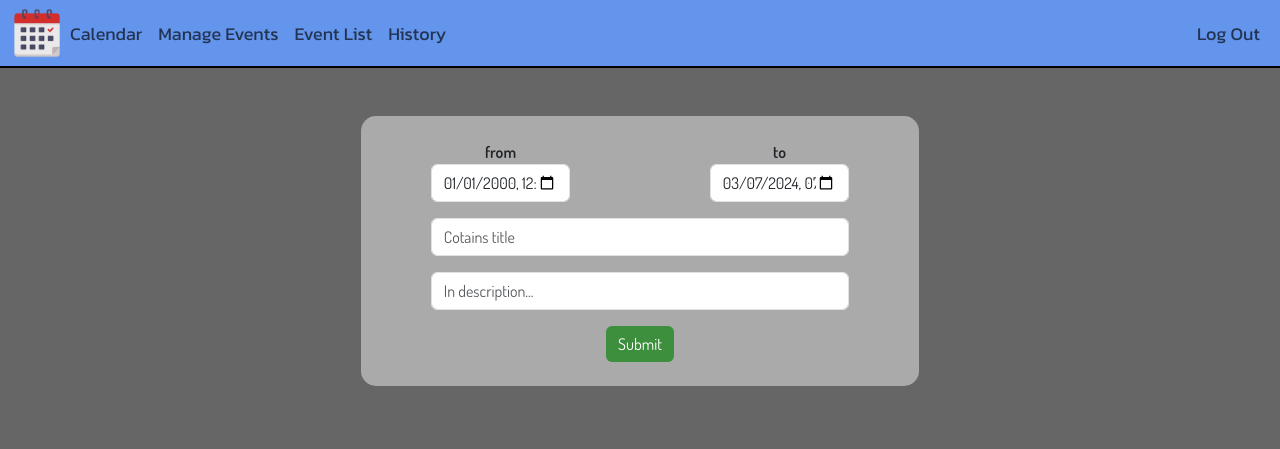
After one commit to musimarcin/final_cs50, a Flask app: page /list in a window 1280 px wide. The commit adds this page. Shown: the top 449 px of the page. Run offline with Flask 3, Linux system fonts and the light colour scheme; a user stored in the database is signed in; some libraries are stand-ins or nearby versions.

Commit message:
made list and manage subsites

```diff
--- a/app.py
+++ b/app.py
@@ -7,6 +7,7 @@ from flask import Flask, flash, redirect, render_template, request, session, url
 from flask_session import Session
 from werkzeug.security import check_password_hash, generate_password_hash
 import sqlite3
+from functools import wraps
 
 app = Flask(__name__)
 
@@ -14,6 +15,21 @@ app.config["SESSION_PERMANENT"] = False
 app.config["SESSION_TYPE"] = "filesystem"
 Session(app)
 db = SQL("sqlite:///database.db")
+
+def login_required(f):
+    """
+    Decorate routes to require login.
+
+    https://flask.palletsprojects.com/en/latest/patterns/viewdecorators/
+    """
+
+    @wraps(f)
+    def decorated_function(*args, **kwargs):
+        if session.get("user_id") is None:
+            return redirect("/login")
+        return f(*args, **kwargs)
+
+    return decorated_function
 
 @app.after_request
 def after_request(response):
@@ -127,5 +143,46 @@ def start():
         return render_template("index.html", cal=cal, month=month, datew=datew, datey=datey)
 
 
+@app.route("/manage", methods=['GET', 'POST'])
+@login_required
+def manage():
+
+    title = request.form.get("title")
+    desc = request.form.get("description")
+    date = request.form.get("date")
+
+    if request.method == "POST":
+        dateparsed = datetime.strptime(str(date), '%Y-%m-%dT%H:%M')
+        if not title:
+            flash("must provide title")
+            return render_template("manage.html")
+        elif not desc:
+            flash("must provide description")
+            return render_template("manage.html")
+        elif not date or (dateparsed < datetime.now()):
+            flash("must provide a valid date")
+            return render_template("manage.html")
+        else:
+            db.execute("INSERT INTO events (user_id, description, date, title) VALUES (?, ?, ?, ?)", session["user_id"], desc, date, title)
+            db.execute("INSERT INTO history (user_id, description, date, title) VALUES (?, ?, ?, ?)", session["user_id"], desc, date, title)
+            flash("successfully added event")
+            return render_template("manage.html")
+    else:
+        return render_template("manage.html")
+
+@app.route("/list", methods=['GET', 'POST'])
+@login_required
+def list():
+    datenow = datetime.now().strftime("%Y-%m-%dT%H:%M")
+    if request.method == "POST":
+        fromdate = datetime.strptime(str(request.form.get("fromdate")), '%Y-%m-%dT%H:%M')
+        todate = datetime.strptime(str(request.form.get("todate")), '%Y-%m-%dT%H:%M')
+        title = request.form.get("title")
+        desc = request.form.get("description")
+
+        return render_template("list.html", datenow=datenow)
+    else:
+        return render_template("list.html", datenow=datenow)
+
 if __name__ == "__main__":
     app.run(debug=True)
--- a/static/styles.css
+++ b/static/styles.css
@@ -1,5 +1,6 @@
 body
 {
+    font-family: "Dosis", sans-serif;
     background-color: #666666;
 }
 
@@ -96,7 +97,6 @@ ul
 
 .calcontainer
 {
-    font-family: "Dosis", sans-serif;
     font-weight: 600;
     font-size: 20px;
     border: 5px solid black;
@@ -120,7 +120,7 @@ ul
     border: none;
 }
 
-.user
+.formbg
 {
     background-color: #aaaaaa;
     border-radius: 15px;
@@ -133,3 +133,13 @@ ul
     font-weight: 600;
     border-radius: 10px;
 }
+
+.desc
+{
+    height: 200px;
+}
+
+.list
+{
+    font-weight: 600;
+}
--- /dev/null
+++ b/templates/list.html
@@ -0,0 +1,41 @@
+{% extends "layout.html" %}
+
+{% block title %}
+    Manage Events
+{% endblock %}
+
+{% block main %}
+
+    {% for msg in get_flashed_messages() %}
+    <div class="d-flex justify-content-center mb-3 mx-auto">
+        <div class="info w-25 p-2">{{msg}}</div>
+    </div>
+    {% endfor %}
+
+<div class="d-flex justify-content-center">
+    <form action="/manage" method="post" class="formbg py-4 w-50">
+        <div class="list d-flex justify-content-around mb-3">
+            <div class="w-25">
+                from
+                <input class="form-control" name="fromdate" type="datetime-local" value="2000-01-01T00:00">
+            </div>
+            <div class="w-25">
+                to
+                <input class="form-control" name="todate" type="datetime-local" value="{{datenow}}">
+            </div>
+        </div>
+        <div class="mx-auto w-75 mb-3">
+            <input class="form-control" name="title" type="text" placeholder="Cotains title">
+        </div>
+        <div class="mx-auto w-75 mb-3">
+            <input class="form-control" name="description" type="text" placeholder="In description...">
+        </div>
+        <button class="btn btn-primary" type="submit">Submit</button>
+    </form>
+</div>
+
+<div class="d-flex justify-content-center mt-3">
+
+</div>
+
+{% endblock %}
--- a/templates/login.html
+++ b/templates/login.html
@@ -11,7 +11,7 @@
         </div>
     {% endfor %}
 <div class="d-flex justify-content-center">
-    <form action="/login" method="post" class="user py-4 w-25">
+    <form action="/login" method="post" class="formbg py-4 w-25">
         <div class="mb-3">
             <input autocomplete="off" autofocus class="form-control mx-auto w-auto" name="username" placeholder="Username" type="text">
         </div>
--- a/templates/register.html
+++ b/templates/register.html
@@ -11,7 +11,7 @@
         </div>
     {% endfor %}
 <div class="d-flex justify-content-center">
-    <form action="/register" method="post" class="user py-4 w-25">
+    <form action="/register" method="post" class="formbg py-4 w-25">
         <div class="mb-3">
             <input autocomplete="off" autofocus class="form-control mx-auto w-auto" name="username" placeholder="Username" type="text">
         </div>
```
Also changed, not shown: templates/manage.html (added, +30 -0 lines), test.py (+12 -0 lines), database.db, 2 other files.
